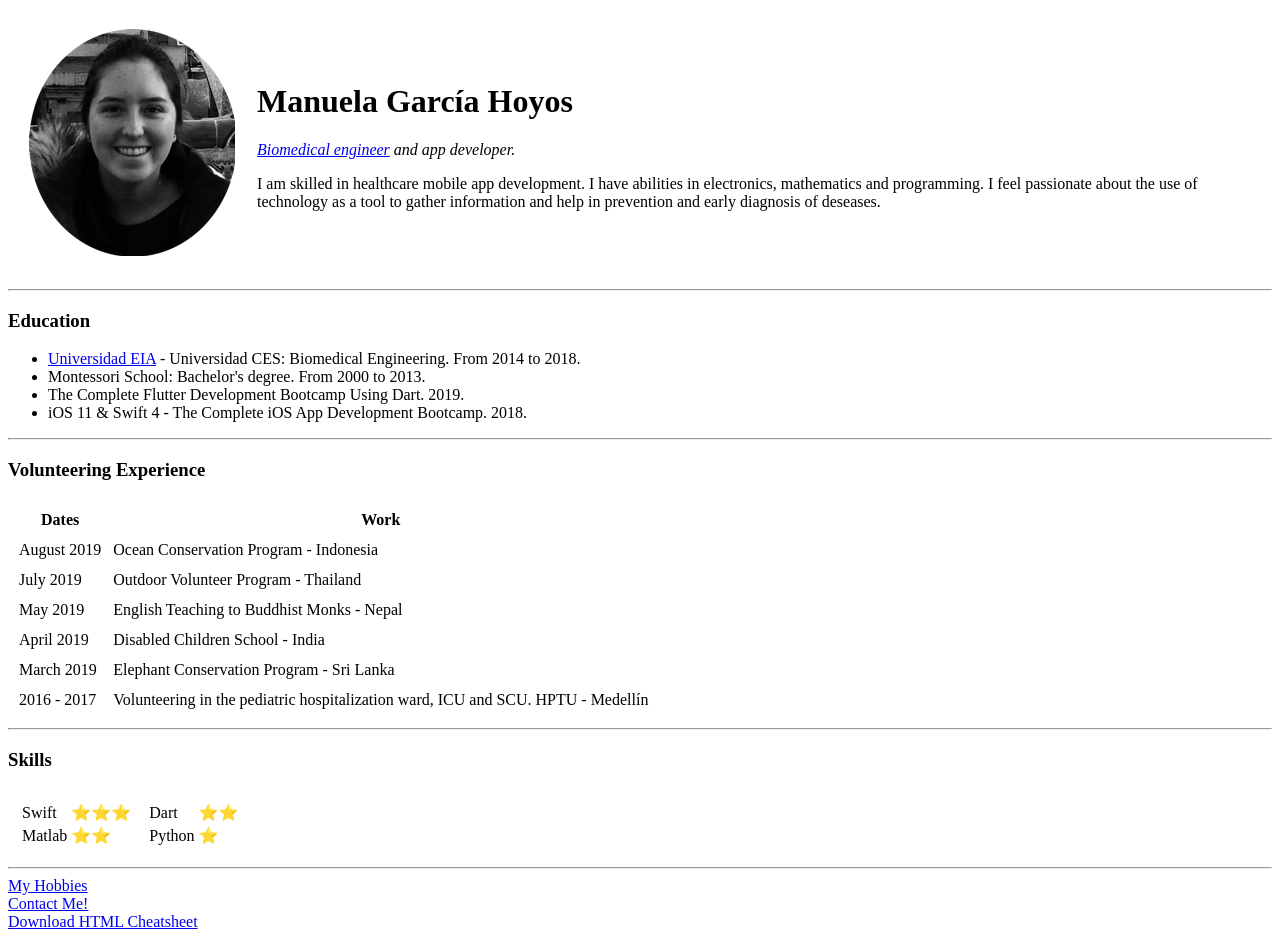
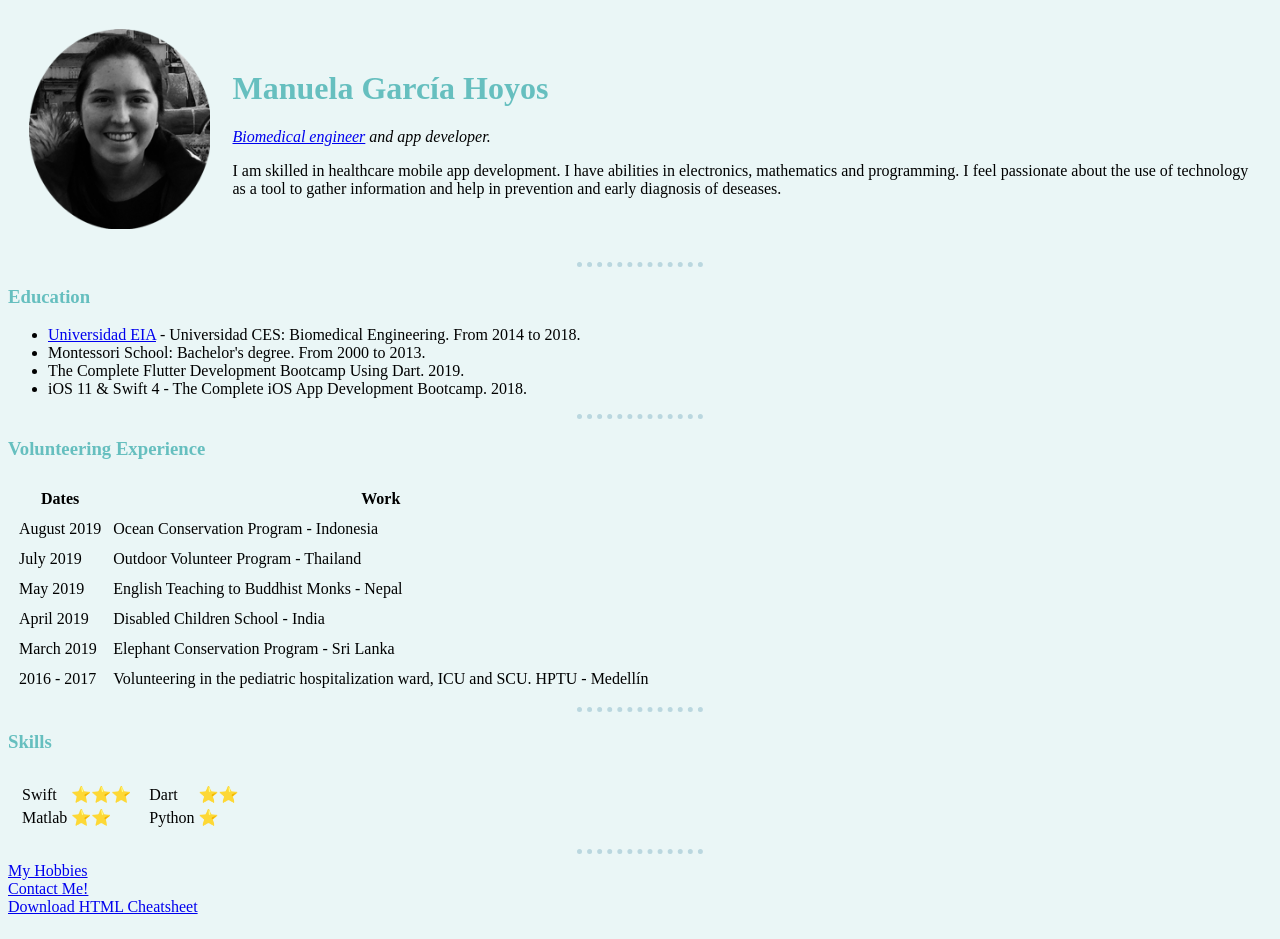
Before and after one commit to ManuelaGar/cv, a plain HTML site: page index.html in a window 1280 px wide. Drawn offline with Linux system fonts and the light colour scheme.

Commit message:
Apply new styling using CSS

```diff
--- /dev/null
+++ b/css/styles.css
@@ -0,0 +1,22 @@
+body {
+  background-color: #EAF6F6;
+}
+hr {
+  border-style:none;
+  border-top-style: dotted;
+  border-color: #bad7df;
+  border-width: 5px;
+  width: 10%;
+}
+
+img {
+  height: 200px;
+}
+
+h1 {
+  color: #66bfbf;
+}
+
+h3 {
+  color: #66bfbf;
+}
--- a/index.html
+++ b/index.html
@@ -4,9 +4,11 @@
 <head>
   <meta charset="utf-8">
   <title>Manuela's Personal Site</title>
+  <link rel="stylesheet" href="css/styles.css">
 </head>
 
 <body>
+
   <table cellspacing="20">
     <tr>
       <td><img src="Images/manuela.png" alt="Manuela's Profile Picture"></td>
```
Also changed, not shown: contact.html (+2 -1 lines), hobbies.html (+1 -0 lines).
